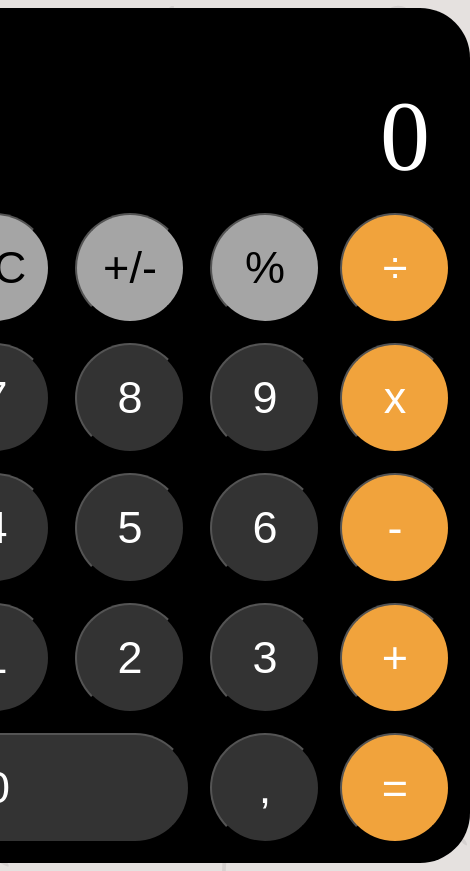
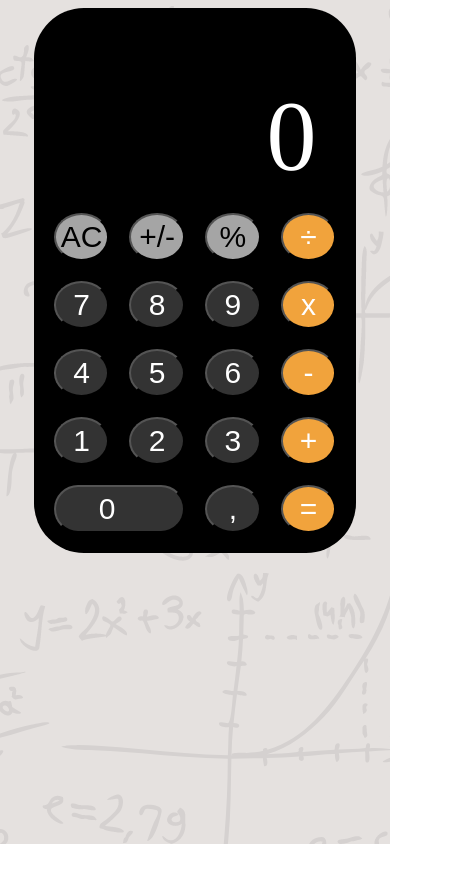
Before and after one commit to Lrpoblet/calculator.v1, a React app: page / in a window 390 px wide. Shown: the whole page, 470 px wide, since content can reach past the window. After the commit the page ends 844 px from the top, so only its background shows below. Built offline with nearby package versions, Linux system fonts and the light colour scheme.

Commit message:
improve responsive design

```diff
--- a/src/styles/Button.css
+++ b/src/styles/Button.css
@@ -5,11 +5,10 @@
   border-radius: 50%;
   cursor: pointer;
   display: flex;
-  font-size: 45px;
-  height: 110px;
+  font-size: 30px;
   justify-content: center;
-  width: 110px;
   transition: filter 0.1s ease-in;
+  padding: 5px;
 }
 
 .Button:active,
@@ -18,7 +17,6 @@
 }
 
 .Button.zero {
-  width: 250px;
   grid-column: 1 / span 2;
   border-radius: 57.5px;
   position: relative;
```
